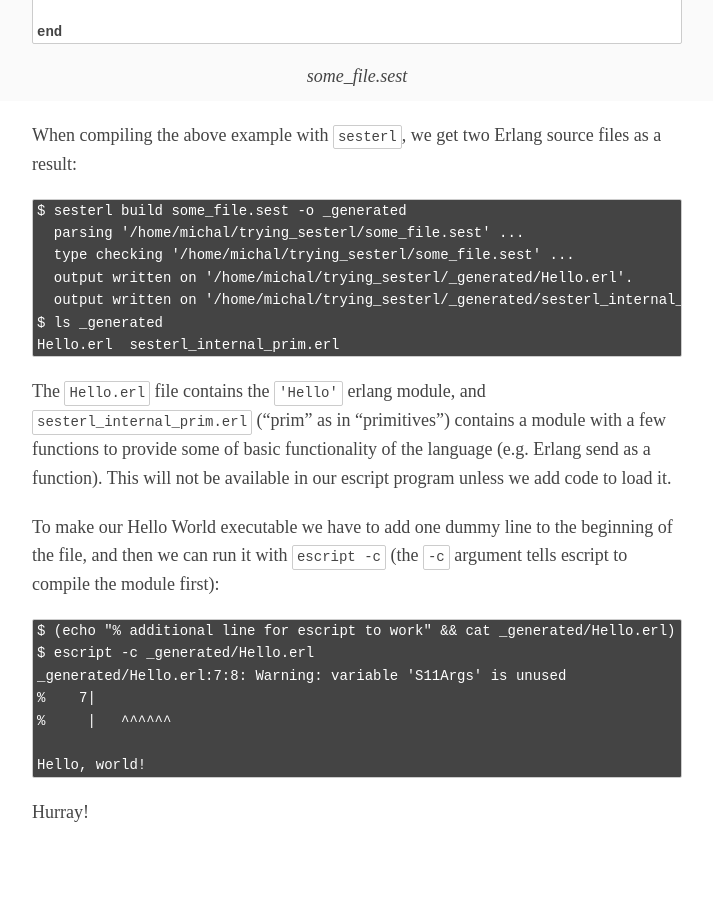
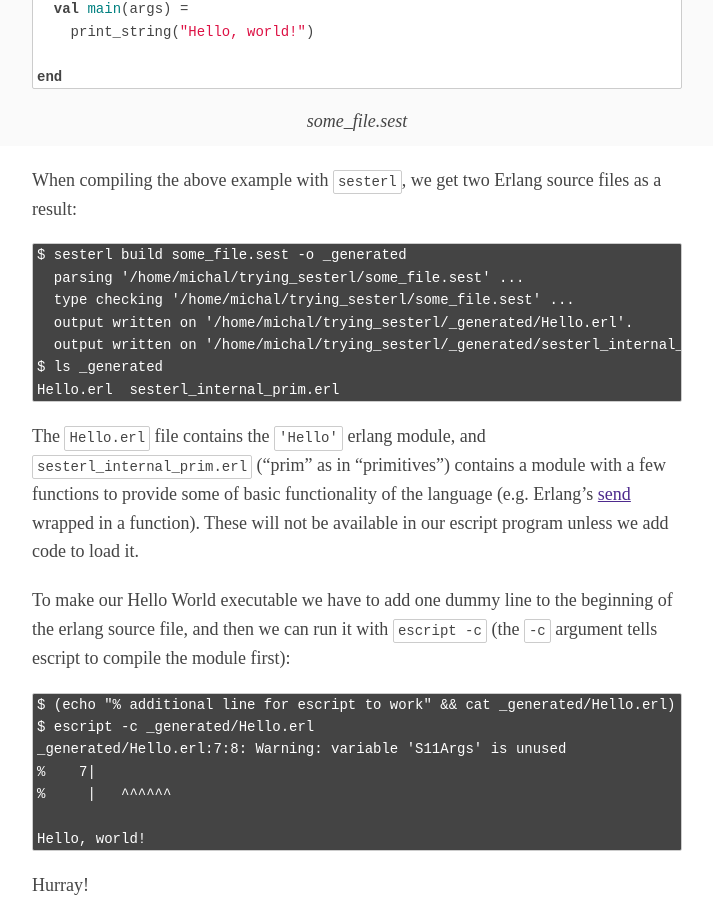
Before and after one commit to michallepicki/blog, a Jekyll site: the page built from _posts/2021-06-06-notes-on-using-sesterl.md, in a window 1280 px wide and 900 px high, scrolled down 3332 px. Shown: the whole window, without its empty margins (283-996 px from the left). Built offline with Jekyll 4.4.1, drawn with Linux system fonts in a browser that asks for light colours; before the commit the page ends 4159 px from its top, so only the background shows below that; some of the changed text lies outside the part shown.

Commit message:
Update 2021-06-06-notes-on-using-sesterl.md

````diff
--- a/_posts/2021-06-06-notes-on-using-sesterl.md
+++ b/_posts/2021-06-06-notes-on-using-sesterl.md
@@ -84,8 +84,10 @@ And obvoiusly, it also needs our main module code. Sesterl source files have a `
 <figure markdown="1">
 ```sml
 module Hello = struct
+
   val my_hello() =
     print_debug("Hello, world!")
+
 end
 ```
 <figcaption>src/some_file.sest</figcaption>
@@ -167,9 +169,9 @@ Hello.erl  sesterl_internal_prim.erl
 ```
 {: .terminal}
 
-The `Hello.erl` file contains the `'Hello'` erlang module, and `sesterl_internal_prim.erl` ("prim" as in "primitives") contains a module with a few functions to provide some of basic functionality of the language (e.g. Erlang send as a function). This will not be available in our escript program unless we add code to load it.
+The `Hello.erl` file contains the `'Hello'` erlang module, and `sesterl_internal_prim.erl` ("prim" as in "primitives") contains a module with a few functions to provide some of basic functionality of the language (e.g. Erlang's [send](http://erlang.org/doc/reference_manual/expressions.html#send) wrapped in a function). These will not be available in our escript program unless we add code to load it.
 
-To make our Hello World executable we have to add one dummy line to the beginning of the file, and then we can run it with `escript -c` (the `-c` argument tells escript to compile the module first):
+To make our Hello World executable we have to add one dummy line to the beginning of the erlang source file, and then we can run it with `escript -c` (the `-c` argument tells escript to compile the module first):
 
 ```
 $ (echo "% additional line for escript to work" && cat _generated/Hello.erl) > tmpfile && mv tmpfile _generated/Hello.erl
````
Also changed, not shown: other parts of _posts/2021-06-06-notes-on-using-sesterl.md (+1 -1 lines).
